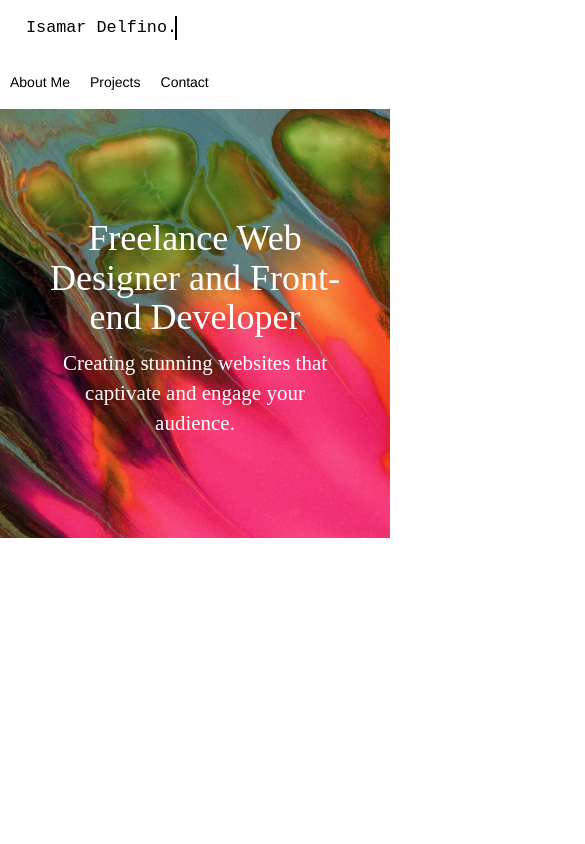
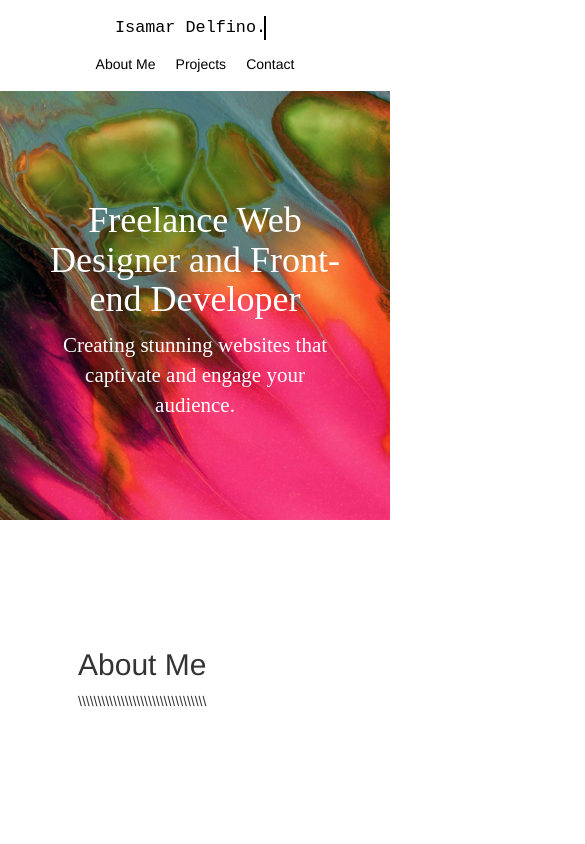
Before and after one commit to chimihch/portfolio.github.io, a plain HTML site: page index.html in a window 390 px wide. Shown: the top 844 px of the page, 585 px wide, since content can reach past the window. Drawn offline with nearby package versions, Linux system fonts and the light colour scheme.

Commit message:
responsive1

```diff
--- a/estilos.css
+++ b/estilos.css
@@ -25,6 +25,10 @@ header {
   display: inline-block;
   color: black;
   margin: 16px;
+}
+
+.logo {
+  width: 160px;
 }
 
 ul {
@@ -56,7 +60,6 @@ a {
     display: flex;
      flex-wrap: wrap;
     justify-content: flex-end;
-    margin-left: auto;
     font-size: 1em;
     line-height: 1.5;
     gap: 20px;
@@ -88,13 +91,13 @@ a {
 }
 
 #main-title h1{
-    animation: pulfade 3s;
+    animation: pulfade 1.5s;
 }
 
 #main-title p{
     font-size: 1.5em;
     opacity: 0.6;
-    animation: fadeInDown 1s ease-out forwards;
+    animation: fadeInDown 3s ease-out forwards;
 }
 
 @keyframes fadeInDown {
@@ -114,7 +117,26 @@ a {
 }
 
 .about-section{
-    margin-top: 40px;
-    padding: 300px;
+    margin-top: 30px;
+    padding: 20%;
 
 }
+
+@media (max-width: 442px) {
+  .logo, .header-links {
+    align-self: center;
+  }
+
+  .logo {
+    margin-bottom: 7px;
+  }
+
+  .header-links {
+    margin-top: 7px;
+  }
+
+  .header-content {
+    flex-direction: column;
+    align-items: center;
+  }
+}
```
